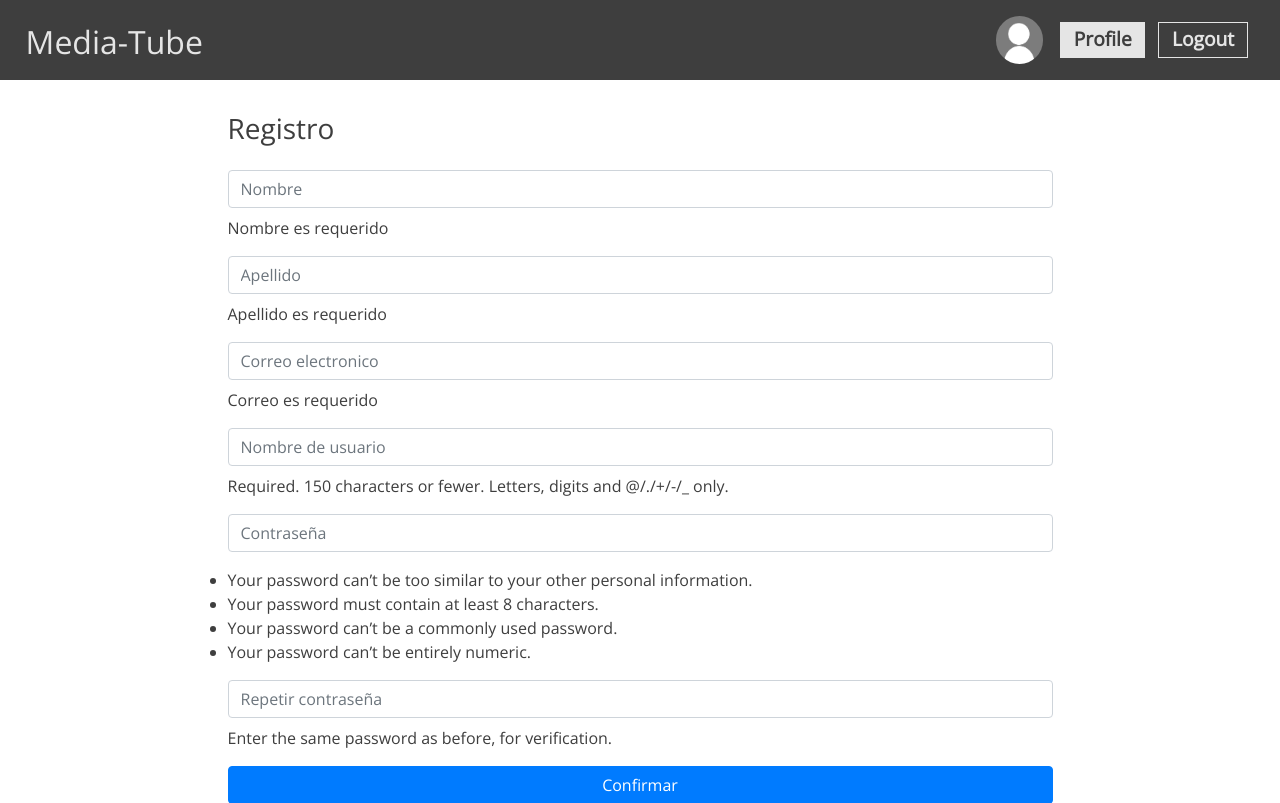
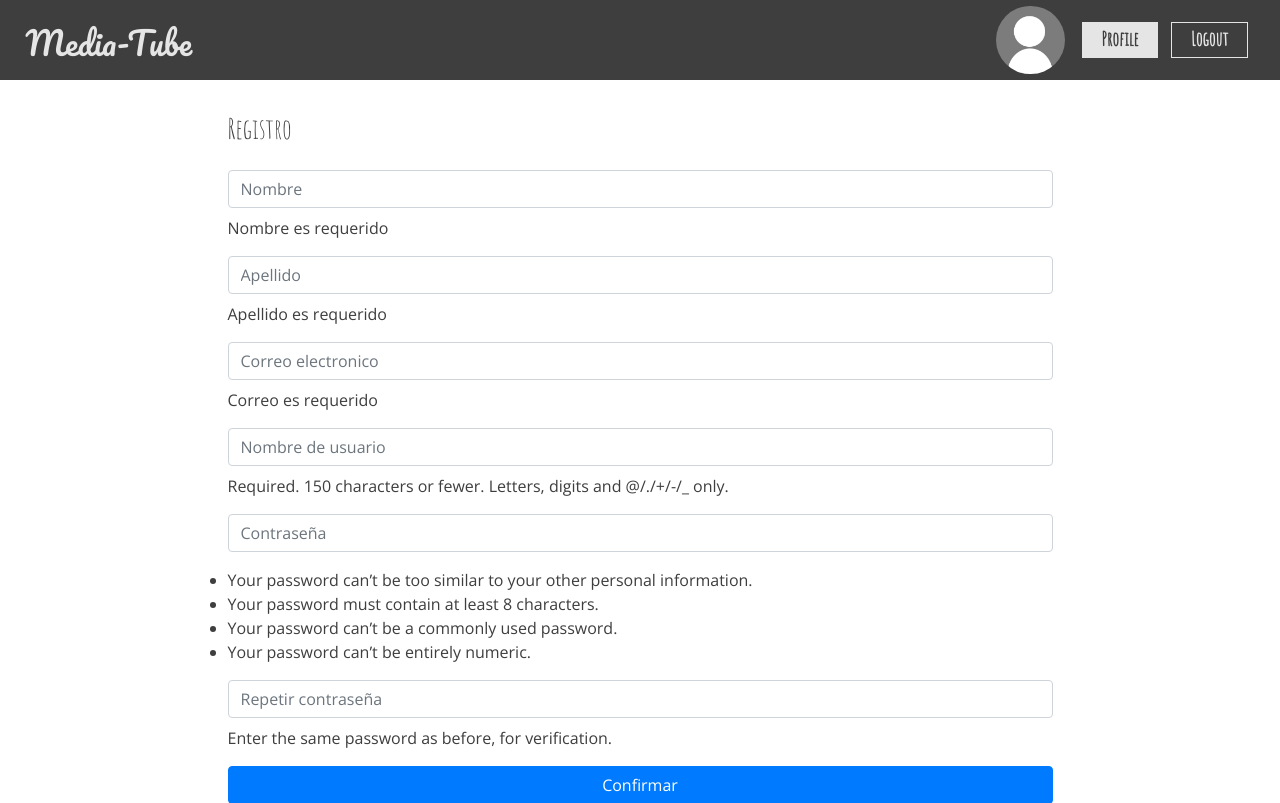
Before and after one commit to asabogalc31/multi-tube, a Django app: page /accounts/signup/ in a window 1280 px wide. Shown: the top 803 px of the page. Run offline with Django 3.2, Linux system fonts and the light colour scheme; the visitor is signed in with stand-in values (Sample User, id 1); some libraries are stand-ins or nearby versions.

Commit message:
Soluciona un problema con el tipo de fuente

```diff
--- a/galeria/static/css/main.css
+++ b/galeria/static/css/main.css
@@ -18,11 +18,11 @@ button {
 }
 
 h1 {
-  font-family: "Pacifico", cursive;
+  font-family: "Pacifico", cursive !important;
 }
 
 h2, h3 {
-  font-family: "Amatic SC", cursive;
+  font-family: "Amatic SC", cursive !important;
 }
 
 h1, h2, h3, h4, h5, p, ul, div {
@@ -46,6 +46,7 @@ header h1 {
 }
 header button {
   height: 4.5vh;
+  -ms-flex-item-align: center;
   align-self: center;
   border: solid #e5e5e5 1px;
 }
@@ -88,6 +89,7 @@ header .UserInfo img {
   padding: 0.5vh;
   max-width: 100%;
   height: auto;
+  -ms-flex-item-align: center;
   align-self: center;
   border-radius: 50%;
 }
@@ -127,6 +129,7 @@ header .UserInfo img {
   -ms-flex-align: center;
   align-items: center;
   font-size: 4vh;
+  font-weight: 600;
 }
 .MediaListItem .itemDetail {
   padding: 0vw 0.5vw;
@@ -142,6 +145,7 @@ header .UserInfo img {
   font-size: 2vh;
 }
 .MediaListItem button:hover {
+  -webkit-transition: 200ms;
   transition: 200ms;
   background-color: #4eadc3;
 }
--- a/galeria/static/scss/_fonts.scss
+++ b/galeria/static/scss/_fonts.scss
@@ -1,11 +1,11 @@
 h1
 {
-  font-family: 'Pacifico', cursive;
+  font-family: 'Pacifico', cursive !important;
 }
 
 h2, h3
 {
-  font-family: 'Amatic SC', cursive;
+  font-family: 'Amatic SC', cursive !important;
 }
 
 h1, h2, h3, h4, h5, p, ul, div
--- a/galeria/static/scss/galeryList.scss
+++ b/galeria/static/scss/galeryList.scss
@@ -31,6 +31,7 @@
     margin: auto;
     @include align(center);
     font-size: 4vh;
+    font-weight: 600;
   }
   .itemDetail
   {
@@ -48,6 +49,7 @@
     font-size: 2vh;
     &:hover
     {
+      -webkit-transition: 200ms;
       transition: 200ms;
       background-color: lighten($mainButton, 10%);
     }
--- a/galeria/static/scss/header.scss
+++ b/galeria/static/scss/header.scss
@@ -17,7 +17,8 @@ header
   button
   {
     height: 4.5vh;
-    align-self: center;
+    -ms-flex-item-align: center;
+        align-self: center;
     border: solid $ligthFont 1px;
     h2
     {
@@ -70,7 +71,8 @@ header
       padding: 0.5vh;
       max-width: 100%;
       height: auto;
-      align-self: center;
+      -ms-flex-item-align: center;
+          align-self: center;
       border-radius: 50%;
     }
   }
```
Also changed, not shown: 1 other file.
